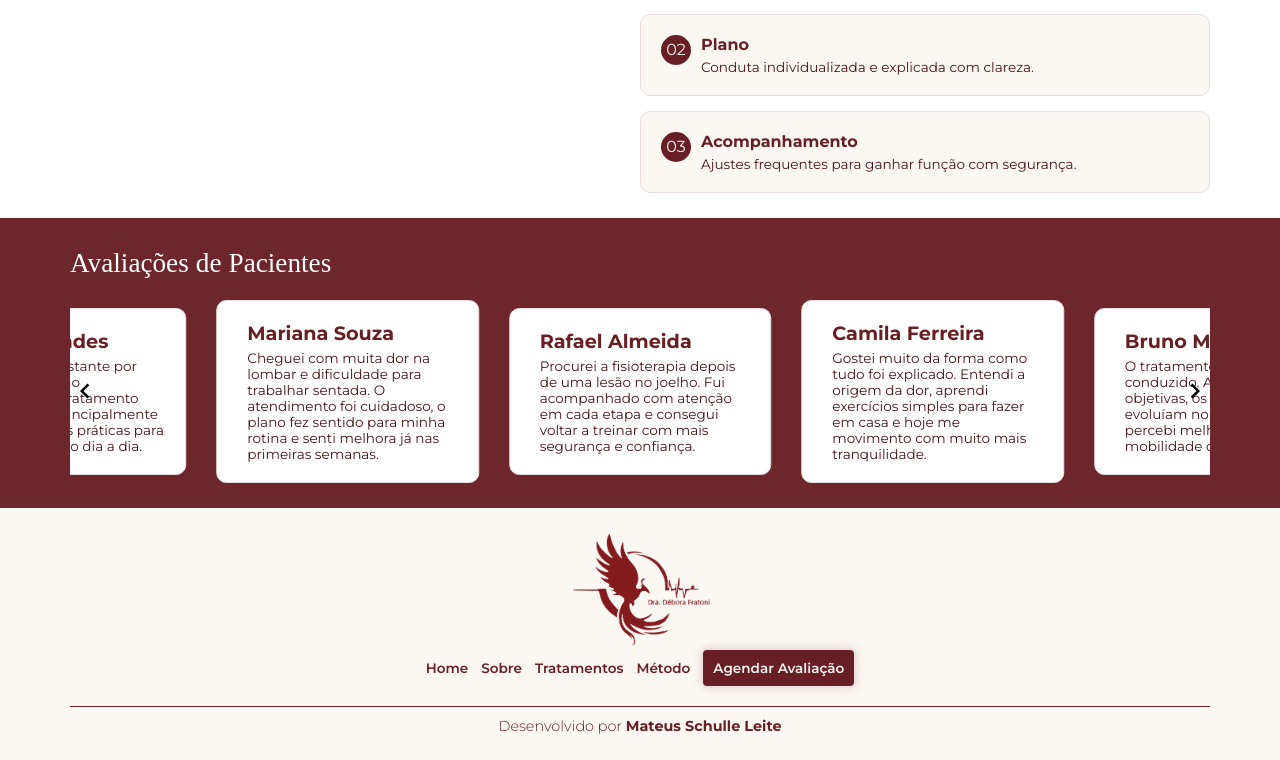
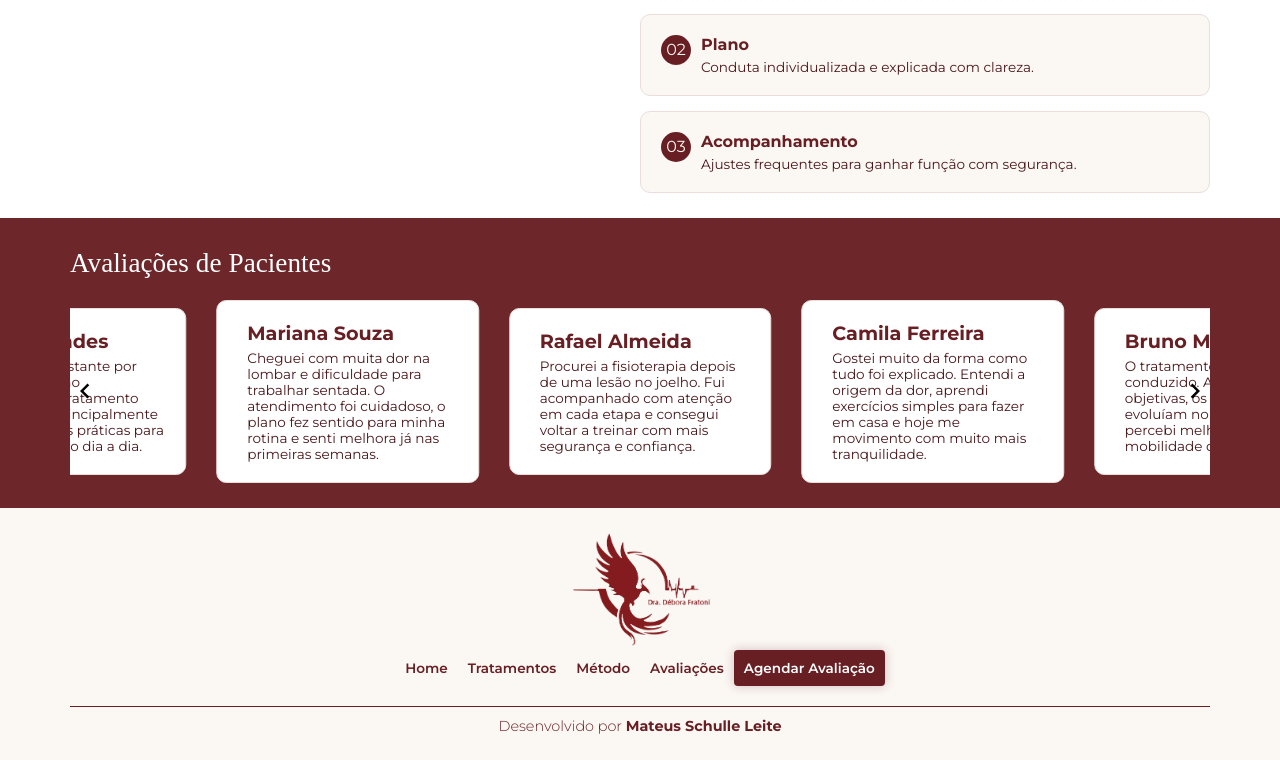
Before and after one commit to mateusschulleleite/site-fisioterapia-debora, a Vue app: page / in a window 1280 px wide. Shown: the part 953-1713 px from the top of the page. Built offline with nearby package versions, Linux system fonts and the light colour scheme.

Commit message:
Ajuste de ação do footer

```diff
--- a/src/components/Footer.vue
+++ b/src/components/Footer.vue
@@ -3,22 +3,38 @@
         <Logo />
         <div>
             <ul>
-                <li>Home</li>
-                <li>Sobre</li>
-                <li>Tratamentos</li>
-                <li>Método</li>
-                <li>Agendar Avaliação</li>
+                <li @click="scrollToSection('home')">Home</li>
+                <li @click="scrollToSection('treatments')">Tratamentos</li>
+                <li @click="scrollToSection('methods')">Método</li>
+                <li @click="scrollToSection('reviews')">Avaliações</li>
+                <li>
+                    <a
+                        target="_blank"
+                        href="https://wa.me/5548998276518?text=Ol%C3%A1%2C%20gostaria%20de%20saber%20mais%20sobre%20a%20consulta%20de%20fisioterapia."
+                    >
+                        Agendar Avaliação
+                    </a>
+                </li>
             </ul>
         </div>
-        <div class="developer">
-            Desenvolvido por <b>Mateus Schulle Leite</b>
-        </div>
+        <div class="developer">Desenvolvido por <b>Mateus Schulle Leite</b></div>
     </Section>
 </template>
 
 <script setup lang="js">
-import Logo from './Logo.vue';
-import Section from './Section.vue';
+import Logo from "./Logo.vue";
+import Section from "./Section.vue";
+
+function scrollToSection(section) {
+    const element = document.querySelector(`.${section}`);
+
+    if (element) {
+        window.scrollTo({
+            top: element.offsetTop - 80,
+            behavior: "smooth",
+        });
+    }
+}
 </script>
 
 <style scoped lang="scss">
@@ -31,21 +47,38 @@ section {
     }
 
     ul {
-        color: #681F24;
+        color: #681f24;
         font-weight: 600;
         font-size: 0.85rem;
         display: flex;
         flex-direction: column;
-        gap: 13px;
 
-        :last-child {
-            background-color: #681F24;
-            color: #FBF7F2;
+        li {
+            cursor: pointer;
+            transition: 400ms all;
             padding: 10px;
             border-radius: 4px;
-            display: inline-block;
+
+            &:hover {
+                background-color: #681f24;
+                box-shadow: none;
+                color: #fbf7f2;
+            }
+        }
+
+        li:last-child {
             width: fit-content;
-            box-shadow: 0px 0px 10px 1px #681f2437;
+            background-color: #681f24;
+            box-shadow: 0 0 10px 1px #681f2437;
+
+            &:hover {
+                background-color: #fbf7f2;
+                box-shadow: none;
+
+                a {
+                    color: #681f24;
+                }
+            }
         }
     }
 
@@ -54,8 +87,8 @@ section {
         font-size: 0.9rem;
         text-align: center;
         font-weight: 300;
-        color: #681F24;
-        border-top: #681F24 solid 1px;
+        color: #681f24;
+        border-top: #681f24 solid 1px;
         padding-top: 10px;
 
         b {
--- a/src/components/Header.vue
+++ b/src/components/Header.vue
@@ -24,12 +24,7 @@
             </ul>
         </nav>
 
-    <button
-      class="header__icon"
-      type="button"
-      aria-label="Abrir menu"
-      @click="toggleMenu"
-    >
+        <button class="header__icon" type="button" aria-label="Abrir menu" @click="toggleMenu">
             <Bars3Icon v-if="!menuToggle" />
             <XMarkIcon v-else />
         </button>
@@ -209,7 +204,6 @@ header {
                 padding: 0;
                 background: transparent;
                 box-shadow: none;
-        gap: 20px;
             }
         }
 
```
Lines whose indentation alone changed are shown as unchanged.
